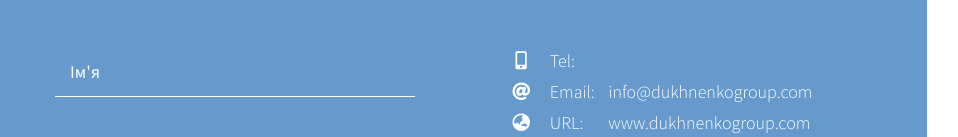
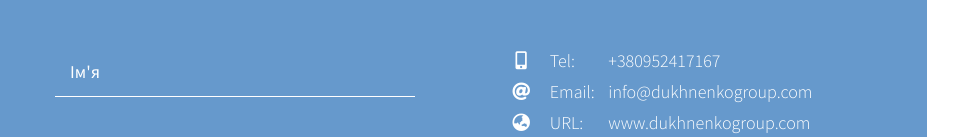
Before and after one commit to Anaduh/lab1, a plain HTML site: page index.html in a window 1280 px wide. Shown: the part 2662-2799 px from the top of the page, without its empty margins (21-979 px from the left). Drawn offline with Linux system fonts and the light colour scheme.

Commit message:
Update3 index.html

```diff
--- a/index.html
+++ b/index.html
@@ -166,7 +166,7 @@
                                 <ul class="font-weight-light">
                                     <li>
                                         <span class="icn"><i class="fas fa-mobile-alt"></i></span>
-                                        <span class="lbl">Tel:</span> <a href="#"></a>
+                                        <span class="lbl">Tel:</span> <a href="#">+380952417167</a>
                                     </li>
                                     <li>
                                         <span class="icn"><i class="fas fa-at"></i></span>
```
